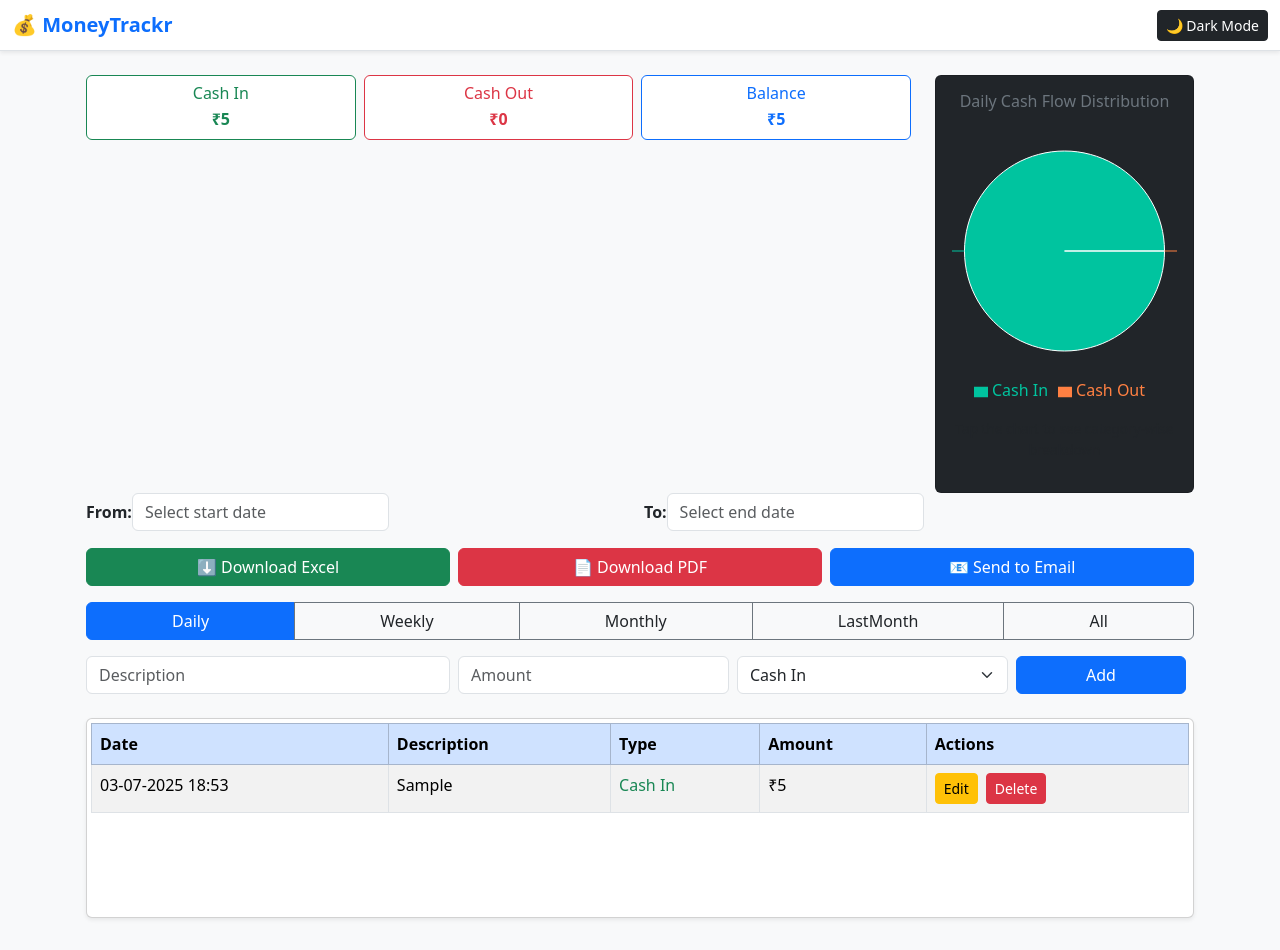
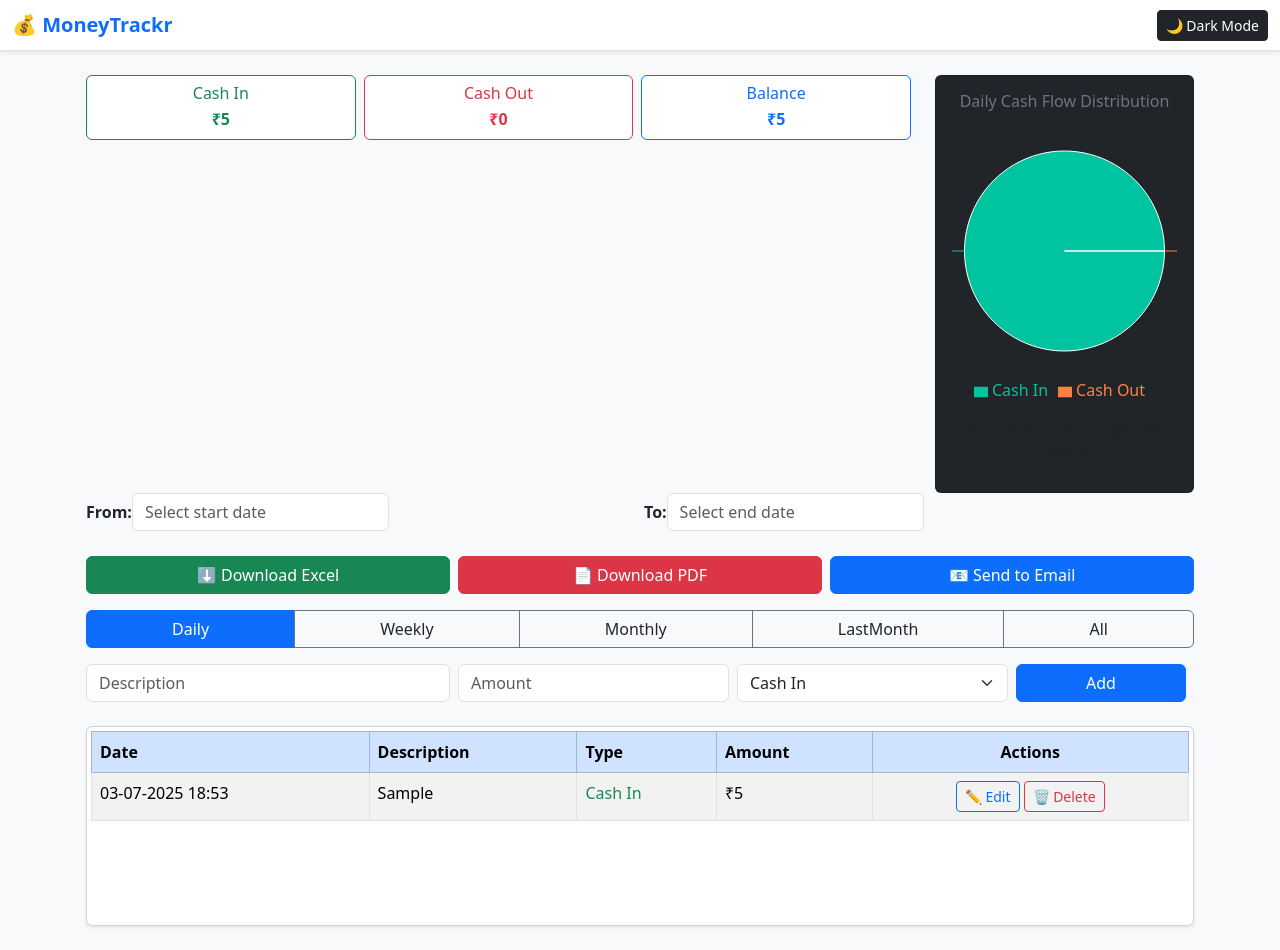
Before and after one commit to mosin11/moneytrackr, a React (Create React App) app: page / in a window 1280 px wide. Both pictures are taken after typing "Sample", "5" into the empty fields and a click on the button "Add". Built offline with nearby package versions, Linux system fonts and the light colour scheme.

Commit message:
Initial commit

```diff
--- a/src/components/DateRangePicker.js
+++ b/src/components/DateRangePicker.js
@@ -4,7 +4,7 @@ import 'react-datepicker/dist/react-datepicker.css';
 
 export default function DateRangePicker({ fromDate, toDate, setFromDate, setToDate }) {
     return (
-        <div className="row g-2 align-items-end mb-3">
+        <div className="row g-2 align-items-end mb-4">
             <div className="col-12 col-sm-6">
                 <label className="form-label fw-semibold">From:</label>
                 <DatePicker
--- a/src/components/TransactionList.js
+++ b/src/components/TransactionList.js
@@ -4,7 +4,9 @@ function TransactionList({ transactions, darkMode, onEdit, onDelete }) {
     return (
         <div className="card shadow-sm p-1 mb-4" style={{ minHeight: '200px' }}>
             {transactions.length === 0 ? (
-                <p className={`text-center my-4 ${darkMode ? 'text-dark' : 'text-muted'}`}>No transactions yet.</p>
+                <p className={`text-center my-4 ${darkMode ? 'text-dark' : 'text-muted'}`}>
+                    No transactions yet.
+                </p>
             ) : (
                 <div className="table-responsive">
                     <table className={`table table-striped table-bordered mb-0 ${darkMode ? 'table-dark' : ''}`}>
@@ -14,11 +16,11 @@ function TransactionList({ transactions, darkMode, onEdit, onDelete }) {
                                 <th>Description</th>
                                 <th>Type</th>
                                 <th>Amount</th>
-                                <th>Actions</th>
+                                <th className="text-center">Actions</th>
                             </tr>
                         </thead>
                         <tbody>
-                            {transactions.map(txn => (
+                            {transactions.map((txn) => (
                                 <tr key={txn.id}>
                                     <td>{txn.date}</td>
                                     <td>{txn.desc}</td>
@@ -26,19 +28,21 @@ function TransactionList({ transactions, darkMode, onEdit, onDelete }) {
                                         {txn.type === 'in' ? 'Cash In' : 'Cash Out'}
                                     </td>
                                     <td>₹{txn.amount}</td>
-                                    <td>
+                                    <td className="text-center">
+                                        <div className="d-flex flex-column flex-sm-row justify-content-center gap-1">
                                             <button
-                                            className="btn btn-sm btn-warning me-2"
+                                                className="btn btn-sm btn-outline-primary"
                                                 onClick={() => onEdit(txn)}
                                             >
-                                            Edit
+                                                ✏️ Edit
                                             </button>
                                             <button
-                                            className="btn btn-sm btn-danger"
+                                                className="btn btn-sm btn-outline-danger"
                                                 onClick={() => onDelete(txn.id)}
                                             >
-                                            Delete
+                                                🗑️ Delete
                                             </button>
+                                        </div>
                                     </td>
                                 </tr>
                             ))}
```
Lines whose indentation alone changed are shown as unchanged.
